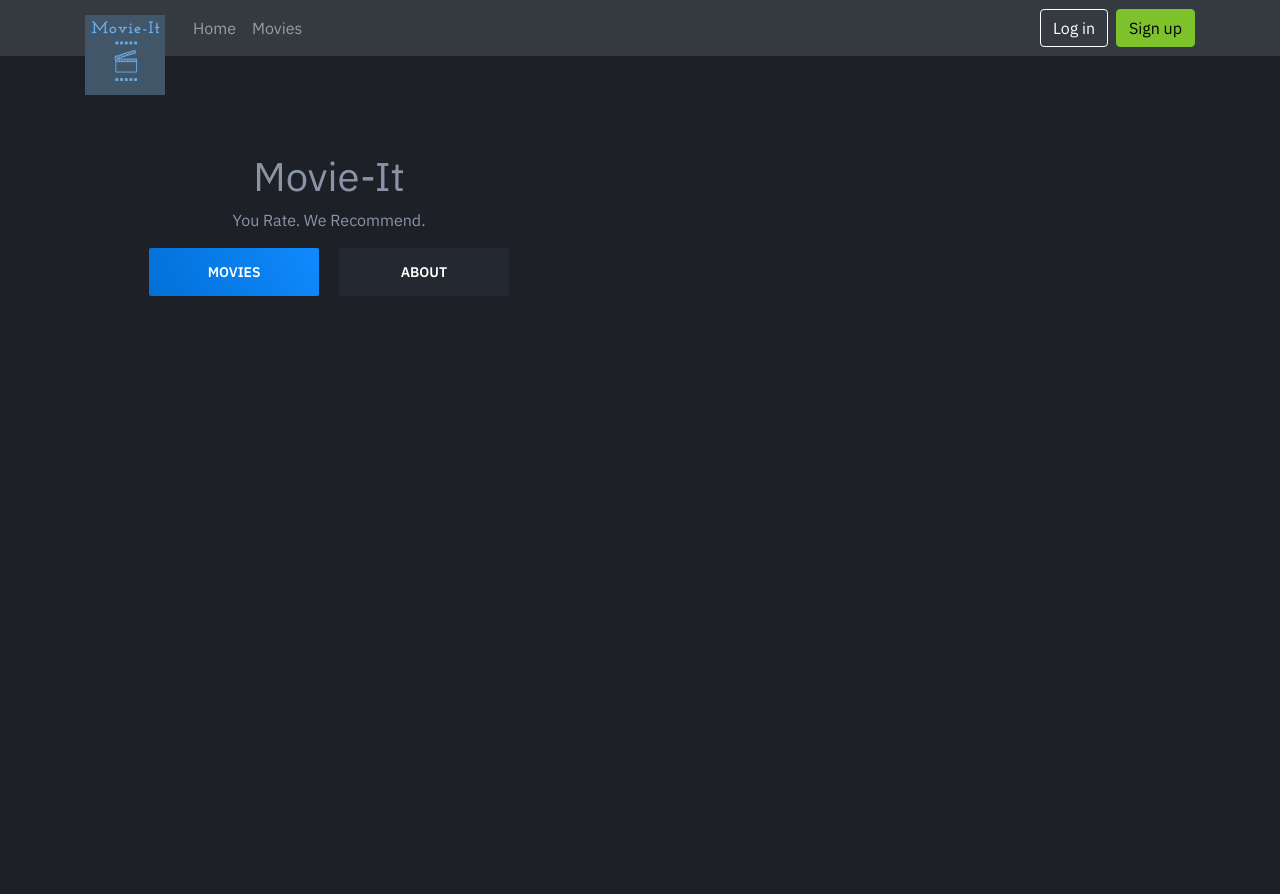
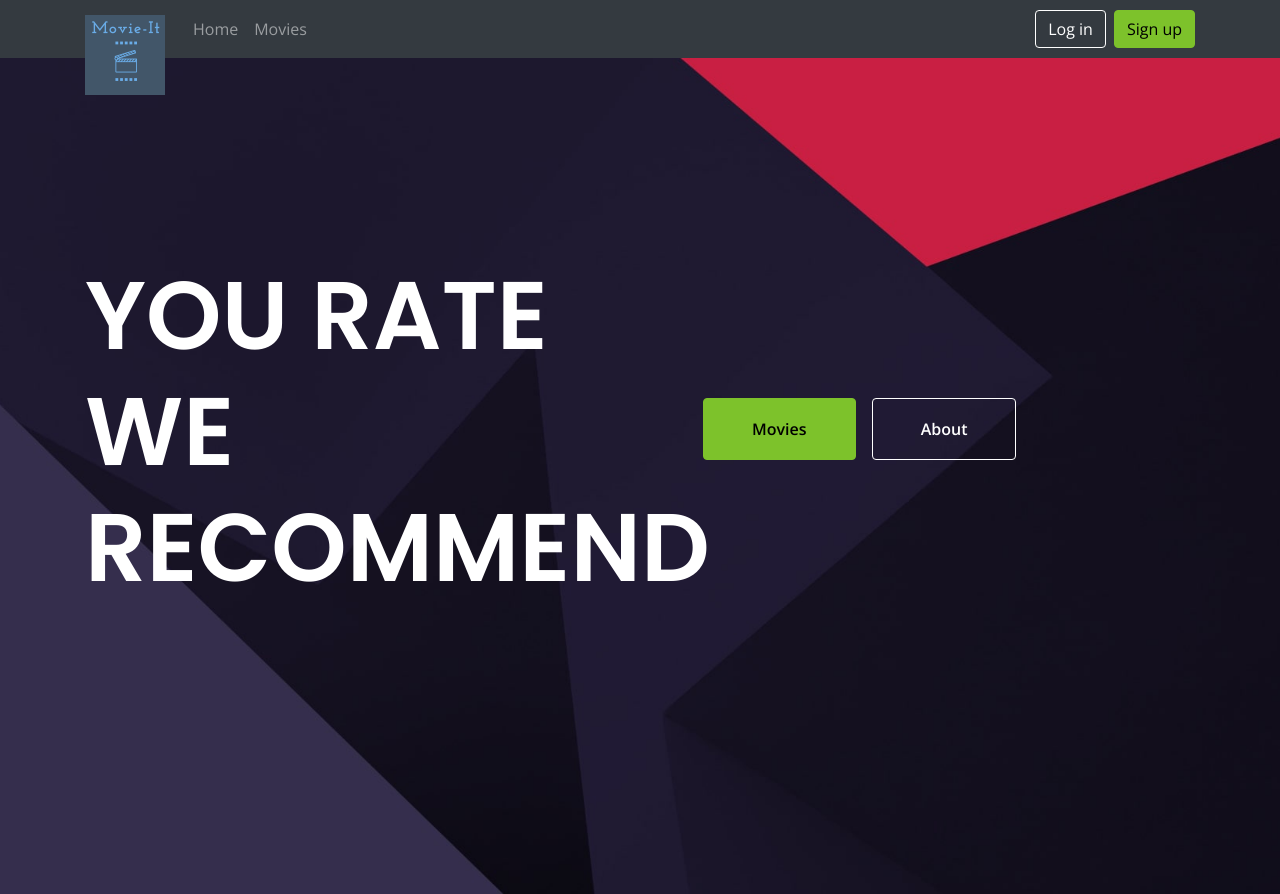
Before and after one commit to gorkemarslan/Django-Movie-Database, a Django app: page / in a window 1280 px wide. Before the commit the page ends 296 px from the top, so only its background shows below. Run offline with Django 3.2, Linux system fonts and the light colour scheme; some libraries are stand-ins or nearby versions.

Commit message:
HTML and Css files are updated.

```diff
--- a/templates/movies/home.html
+++ b/templates/movies/home.html
@@ -1,24 +1,36 @@
 {% extends '_base.html' %}
 {% load static %}
-
 
 {% block title %}Django Movie Database{% endblock title %}
 
 {% block statichead %}
-<!-- Custom CSS and JS -->
-<link rel="stylesheet" href="{% static 'movies/css/home.css' %}">
+    <link href="https://fonts.googleapis.com/css2?family=Open+Sans:ital,wght@0,400;0,600;0,700;1,400&display=swap" rel="stylesheet">
+    <link href="https://fonts.googleapis.com/css2?family=Poppins:wght@600&display=swap" rel="stylesheet">
+	<link href="{% static 'movies/css/styles.css' %}" rel="stylesheet">
 {% endblock statichead %}
 
+{% block navbar %}
+    {% include 'navbar.html' %}
+{% endblock navbar %}
 
-{% block content %}
-    <section class="hero">
-        <div class="hero-copy">
-            <h1 class="hero-title mt-0">Movie-It</h1>
-            <p class="hero-paragraph">You Rate. We Recommend.</p>
-            <div class="hero-cta">
-                <a class="button button-primary" href="{% url 'movie_list' %}">Movies</a>
-                <a class="button" href="#">About</a>
+{% block homepage %}
+<div class="top-div">
+
+    <header id="header" class="header">
+        <div class="container">
+            <div class="row">
+                <div class="col-lg-6">
+                    <h1 class="h1-large">YOU RATE<br> WE<br>RECOMMEND</h1>
+                </div>
+                <div class="col-lg-6">
+                    <div class="button-container">
+                        <a class="btn-solid-lg" href="#intro">Movies</a>
+                        <a class="btn-outline-lg" href="#contact">About</a>
+
+                    </div>
+                </div>
             </div>
         </div>
-    </section>
-{% endblock content %}
+    </header>
+    </div>
+{% endblock homepage %}
```
